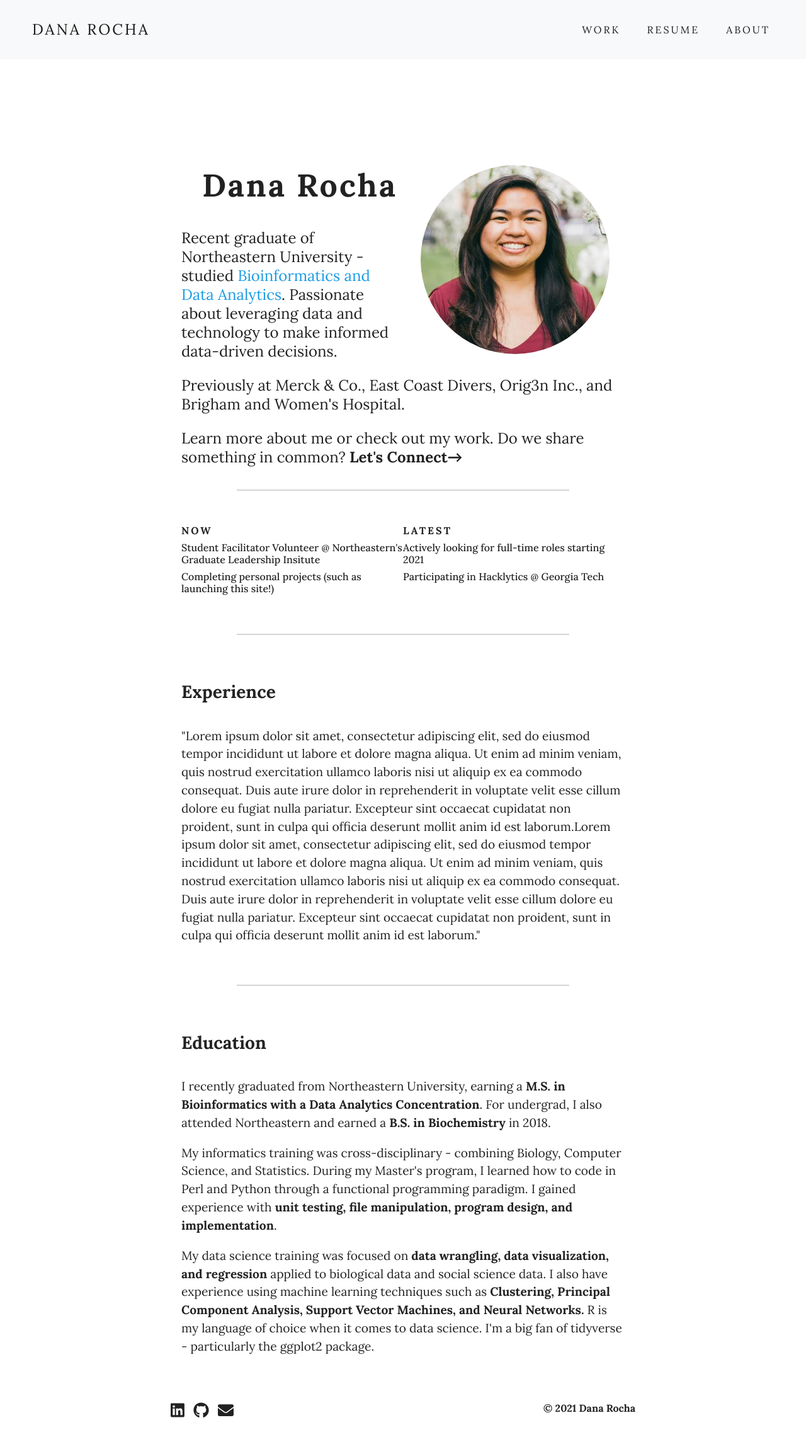
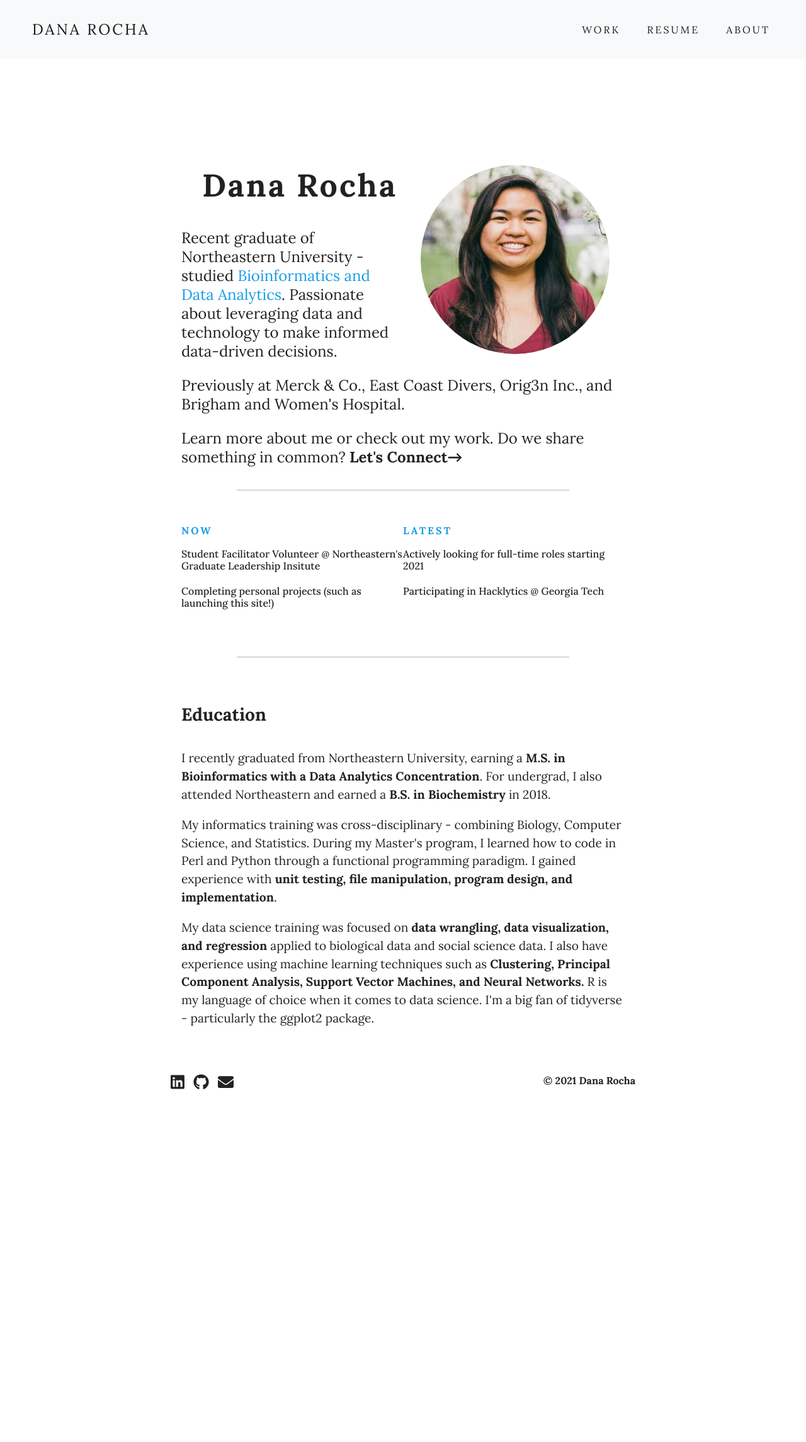
Before and after one commit to dana-rocha/dana-rocha.github.io, a Jekyll site: the page built from index.html, in a window 1280 px wide. Shown: the whole page at 63% size. Built offline with Jekyll 4.4.1, drawn with Linux system fonts in a browser that asks for light colours; nearby versions of some CDN libraries; after the commit the page ends 1768 px from its top, so only the background shows below that.

Commit message:
Update links and styles

```diff
--- a/index.html
+++ b/index.html
@@ -23,38 +23,17 @@
 <div class="row current">
   <div class="column col-lg-6">
   <h6 class="update-section"><strong> NOW </strong></h6>
-    <h6> Student Facilitator Volunteer @ Northeastern's Graduate Leadership Insitute </h6>
-    <h6> Completing personal projects (such as launching this site!) </h6>
+    <h6 class="updates"> Student Facilitator Volunteer @ Northeastern's Graduate Leadership Insitute </h6>
+    <h6 class="updates"> Completing personal projects (such as launching this site!) </h6>
   </div>
   <br>
   <div class="column col-lg-6">
   <h6 class="update-section"><strong> LATEST </strong></h6>
-   <h6> Actively looking for full-time roles starting 2021</h6>
-   <h6> Participating in Hacklytics @ Georgia Tech </h6>
+   <h6 class="updates"> Actively looking for full-time roles starting 2021</h6>
+   <h6 class="updates"> Participating in Hacklytics @ Georgia Tech </h6>
   </div>
 </div>
 
-
-<hr class="my-4">
-
-<div class="row">
-  <div class="experience">
-  <h3> Experience </h3>
-  <p>"Lorem ipsum dolor sit amet, consectetur adipiscing elit, sed do eiusmod
-    tempor incididunt ut labore et dolore magna aliqua. Ut enim ad minim veniam,
-    quis nostrud exercitation ullamco laboris nisi ut aliquip ex ea commodo consequat.
-     Duis aute irure dolor in reprehenderit in voluptate velit esse cillum dolore
-     eu fugiat nulla pariatur. Excepteur sint occaecat cupidatat non proident,
-     sunt in culpa qui officia deserunt mollit anim id est laborum.Lorem ipsum dolor
-     sit amet, consectetur adipiscing elit, sed do eiusmod
-       tempor incididunt ut labore et dolore magna aliqua. Ut enim ad minim veniam,
-       quis nostrud exercitation ullamco laboris nisi ut aliquip ex ea commodo consequat.
-        Duis aute irure dolor in reprehenderit in voluptate velit esse cillum dolore
-        eu fugiat nulla pariatur. Excepteur sint occaecat cupidatat non proident,
-        sunt in culpa qui officia deserunt mollit anim id est laborum."
-  </p>
-  </div>
-</div>
 
 <hr class="my-4">
 
--- a/old/old_about.html
+++ b/old/old_about.html
@@ -27,7 +27,7 @@
   <div class="collapse navbar-collapse" id="navbarResponsive">
     <ul class="navbar-nav ml-auto">
       <li class="nav-item">
-        <a class="nav-link mx-2" href="../pages/work.html" target="_blank">WORK</a>
+        <a class="nav-link mx-2" href="../pages/work.html">WORK</a>
       </li>
       <li class="nav-item">
         <a class="nav-link mx-2" href="/resume/DanaRocha_Resume.pdf">RESUME</a>
--- a/styles/main.css
+++ b/styles/main.css
@@ -116,11 +116,24 @@
 }
 
 
+/****** Update section ******/
+
 .column {
   text-align: left;
   /*border: 2px solid pink;*/
   padding: 30px 0px;
 }
+
+.update-section {
+  padding-bottom: 10px;
+  font-weight: bold;
+  color: #1B9CE5;
+}
+
+.updates {
+  padding-bottom: .8em;
+}
+
 
 .experience {
   /*border: 2px solid pink;*/
```
Also changed, not shown: old/old_default.html (+6 -6 lines), old/old_main.css (+13 -0 lines).
